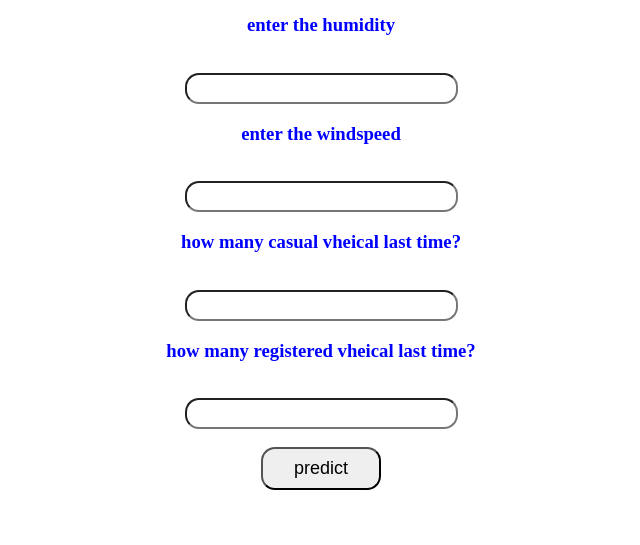
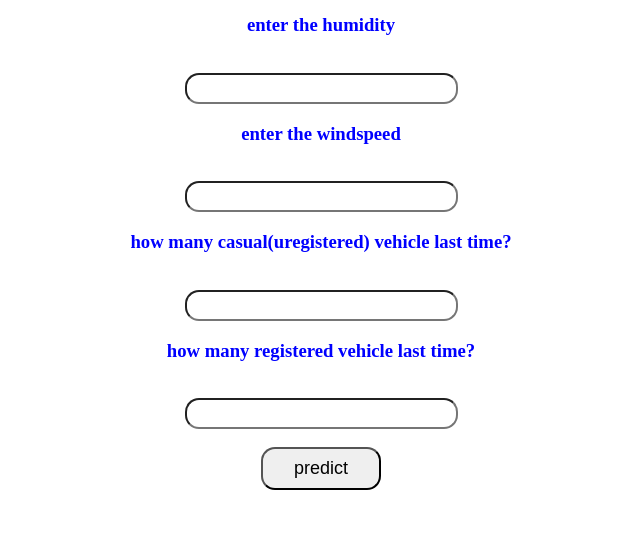
Before and after one commit to santhoshkumarsanty/bike-sharing-project, a Flask app: page / in a window 1280 px wide. Shown: the part 866-1411 px from the top of the page, without its empty margins (319-959 px from the left). Run offline with Flask 2, Linux system fonts and the light colour scheme; parts of the project's set-up code (start-up, migrations or seed data) failed here and were passed over.

Commit message:
Update index.html

```diff
--- a/templates/index.html
+++ b/templates/index.html
@@ -60,8 +60,8 @@
             <h3>enter the temperature</h3><br><input name="temp" id="eigth" required="required">
             <h3>enter the humidity</h3><br><input name="humidity" id="nineth" required="required">
             <h3>enter the windspeed</h3><br><input id="tenth" name="windspeed" required="required">
-            <h3>how many casual vheical last time?</h3><br><input id="eleventh" name="casual" required="required">
-            <h3>how many registered vheical last time?</h3><br><input id="twelth" name="registered" required="required">
+            <h3>how many casual(uregistered) vehicle last time?</h3><br><input id="eleventh" name="casual" required="required">
+            <h3>how many registered vehicle last time?</h3><br><input id="twelth" name="registered" required="required">
 
             <br><br><button id="sub" type="submit ">predict</button>
             <br>
```
